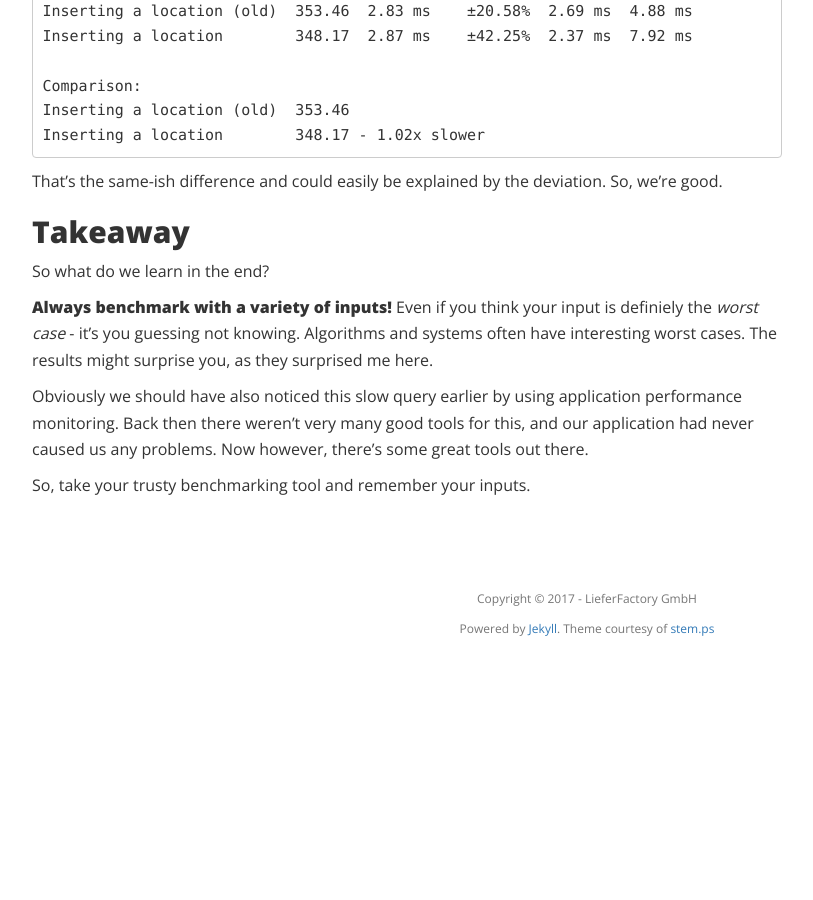
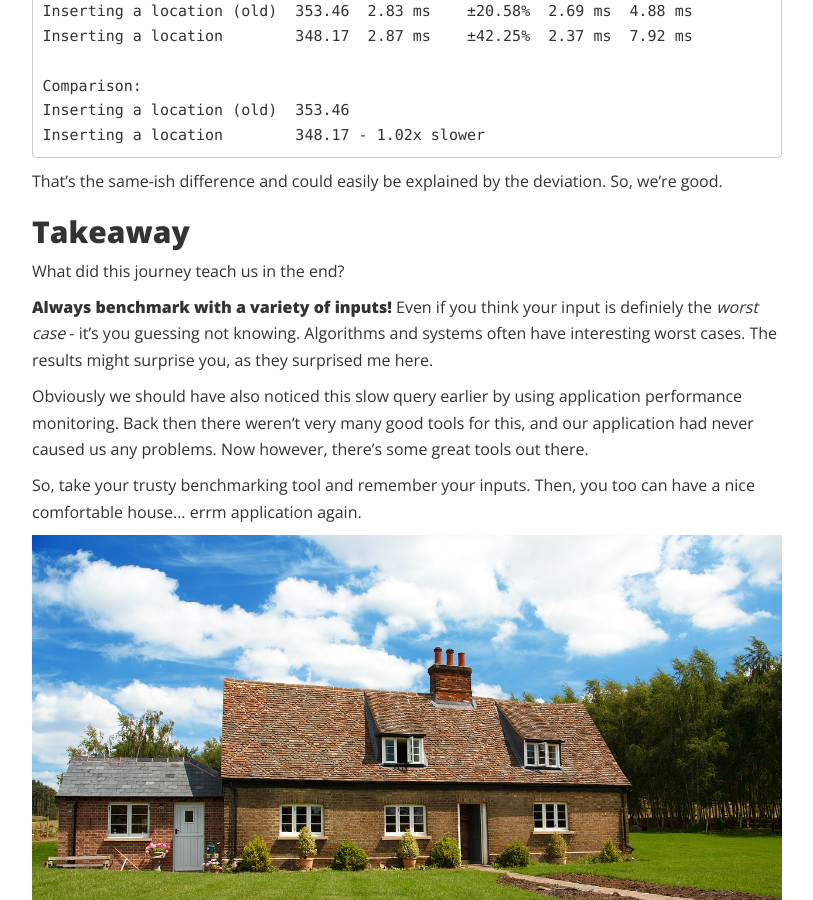
Before and after one commit to liefery-it-legacy/blog, a Jekyll site: the page built from _posts/2018-02-27-the-mysterious-query.md, in a window 1280 px wide and 900 px high, scrolled down 15080 px. Shown: the whole window, without its empty margins (53-866 px from the left). Built offline with Jekyll 4.4.1, drawn with Linux system fonts in a browser that asks for light colours; nearby versions of some CDN libraries; comment, search, counter and statistics services are not loaded; before the commit the page ends 15728 px from its top, so only the background shows below that.

Commit message:
Close with a nice comfortable house, was this what you were looking for @berlintam?

```diff
--- a/_posts/2018-02-27-the-mysterious-query.md
+++ b/_posts/2018-02-27-the-mysterious-query.md
@@ -530,7 +530,7 @@ So, we're good.
 
 ## Takeaway
 
-So what do we learn in the end?
+What did this journey teach us in the end?
 
 **Always benchmark with a variety of inputs!** Even if you think your input
 is definiely the _worst case_ - it's you guessing not knowing. Algorithms and
@@ -542,4 +542,7 @@ application performance monitoring. Back then there weren't very many good tools
 for this, and our application had never caused us any problems. Now however,
 there's some great tools out there.
 
-So, take your trusty benchmarking tool and remember your inputs.
+So, take your trusty benchmarking tool and remember your inputs. Then, you too
+can have a nice comfortable house... errm application again.
+
+![nice house](/images/posts/curious_query/nice-house.jpg)
```
Also changed, not shown: images/posts/curious_query/nice-house.jpg (added).
